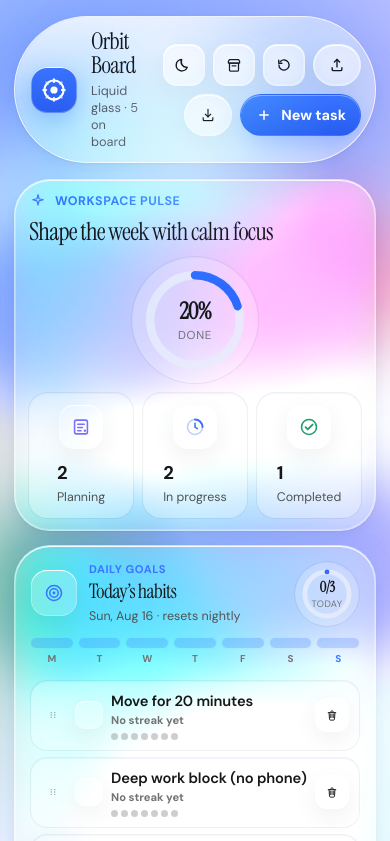
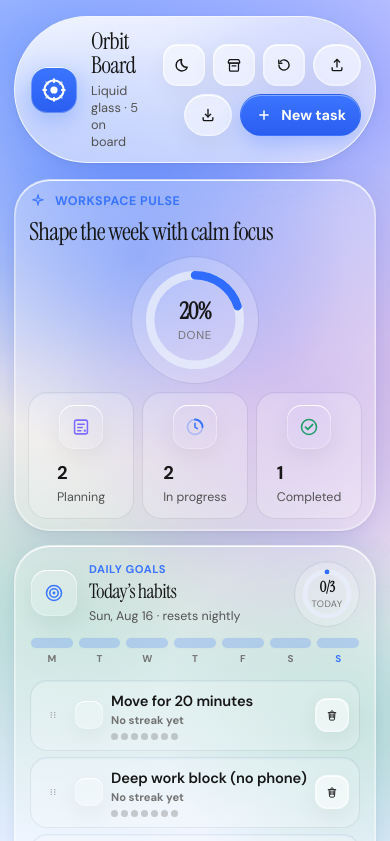
Before and after one commit to dordunu1/cursor-mobile-kanban, a React (Vite) app: page / in a window 390 px wide. Shown: the top 841 px of the page. Built offline with nearby package versions, Linux system fonts and the light colour scheme.

Commit message:
Lighten Liquid Glass for smoother phone scrolling
Drop animated SVG refraction, stop blurring every card/row, freeze scene motion on touch, and use opaque fills on coarse pointers so the board stays polished without the lag.

Co-authored-by: Chriswilder <dordunu1@users.noreply.github.com>

```diff
--- a/public/sw.js
+++ b/public/sw.js
@@ -1,4 +1,4 @@
-const CACHE = 'orbit-board-v4'
+const CACHE = 'orbit-board-v5'
 const SHELL = ['/cursor-mobile-kanban/', '/cursor-mobile-kanban/index.html']
 
 self.addEventListener('install', (event) => {
--- a/src/App.tsx
+++ b/src/App.tsx
@@ -7,7 +7,7 @@ import { ConfirmDialog } from './components/ConfirmDialog'
 import { DailyGoals } from './components/DailyGoals'
 import { FilterBar } from './components/FilterBar'
 import { ImportDialog } from './components/ImportDialog'
-import { GlassScene, LiquidGlassFilters } from './components/LiquidGlassFilters'
+import { GlassScene } from './components/LiquidGlassFilters'
 import { NewTaskModal } from './components/NewTaskModal'
 import { TaskDetail } from './components/TaskDetail'
 import { Toolbar } from './components/Toolbar'
@@ -67,6 +67,9 @@ export default function App() {
   const wipWarned = useRef(false)
 
   useEffect(() => {
+    const finePointer = window.matchMedia('(hover: hover) and (pointer: fine)')
+    if (!finePointer.matches) return
+
     const onMove = (event: PointerEvent) => {
       document.documentElement.style.setProperty('--spot-x', `${event.clientX}px`)
       document.documentElement.style.setProperty('--spot-y', `${event.clientY}px`)
@@ -183,7 +186,6 @@ export default function App() {
 
   return (
     <div className="app-shell">
-      <LiquidGlassFilters />
       <GlassScene />
       <div className="glass-spot" aria-hidden="true" />
       <ConfettiBurst token={confettiToken} />
--- a/src/components/LiquidGlassFilters.tsx
+++ b/src/components/LiquidGlassFilters.tsx
@@ -1,67 +1,4 @@
-/** Hidden SVG filters that approximate Apple Liquid Glass refraction. */
-export function LiquidGlassFilters() {
-  return (
-    <svg className="liquid-glass-svg" aria-hidden="true" width="0" height="0">
-      <defs>
-        <filter
-          id="lg-refract"
-          x="-20%"
-          y="-20%"
-          width="140%"
-          height="140%"
-          colorInterpolationFilters="sRGB"
-        >
-          <feTurbulence
-            type="fractalNoise"
-            baseFrequency="0.012 0.028"
-            numOctaves="3"
-            seed="7"
-            result="noise"
-          >
-            <animate
-              attributeName="baseFrequency"
-              dur="8s"
-              values="0.012 0.028;0.018 0.022;0.012 0.028"
-              repeatCount="indefinite"
-            />
-          </feTurbulence>
-          <feGaussianBlur in="noise" stdDeviation="0.4" result="soft" />
-          <feDisplacementMap
-            in="SourceGraphic"
-            in2="soft"
-            scale="42"
-            xChannelSelector="R"
-            yChannelSelector="G"
-          />
-        </filter>
-        <filter
-          id="lg-refract-strong"
-          x="-25%"
-          y="-25%"
-          width="150%"
-          height="150%"
-          colorInterpolationFilters="sRGB"
-        >
-          <feTurbulence
-            type="fractalNoise"
-            baseFrequency="0.02 0.04"
-            numOctaves="2"
-            seed="11"
-            result="noise"
-          />
-          <feDisplacementMap
-            in="SourceGraphic"
-            in2="noise"
-            scale="56"
-            xChannelSelector="R"
-            yChannelSelector="B"
-          />
-        </filter>
-      </defs>
-    </svg>
-  )
-}
-
+/** Static wash + a few soft orbs. No animated SVG refraction. */
 export function GlassScene() {
   return (
     <div className="glass-scene" aria-hidden="true">
@@ -69,10 +6,6 @@ export function GlassScene() {
       <div className="scene-orb scene-orb-a" />
       <div className="scene-orb scene-orb-b" />
       <div className="scene-orb scene-orb-c" />
-      <div className="scene-orb scene-orb-d" />
-      <div className="scene-orb scene-orb-e" />
-      <div className="scene-band scene-band-a" />
-      <div className="scene-band scene-band-b" />
     </div>
   )
 }
--- a/src/styles/index.css
+++ b/src/styles/index.css
@@ -25,12 +25,11 @@
   --success: #1f9d6a;
   --info: #7c6cff;
 
-  --glass-fill: rgba(255, 255, 255, 0.22);
-  --glass-fill-strong: rgba(255, 255, 255, 0.38);
+  --glass-fill: rgba(255, 255, 255, 0.28);
+  --glass-fill-strong: rgba(255, 255, 255, 0.52);
   --glass-edge: rgba(255, 255, 255, 0.78);
   --glass-edge-dark: rgba(255, 255, 255, 0.45);
-  --glass-filter: blur(28px) saturate(220%) brightness(1.08);
-  --glass-filter-refract: url(#lg-refract) blur(16px) saturate(240%) brightness(1.12);
+  --glass-filter: blur(14px) saturate(160%);
   --glass-spec: linear-gradient(165deg, rgba(255, 255, 255, 0.78) 0%, rgba(255, 255, 255, 0.12) 34%, transparent 58%);
   --glass-inset: inset 0 1px 0 rgba(255, 255, 255, 0.92), inset 0 0 0 1px rgba(255, 255, 255, 0.28);
   --glass-shadow:
@@ -70,8 +69,8 @@
   --accent-ink: #ffffff;
   --accent-glow: rgba(59, 117, 255, 0.4);
 
-  --glass-fill: rgba(10, 18, 44, 0.28);
-  --glass-fill-strong: rgba(14, 26, 58, 0.42);
+  --glass-fill: rgba(10, 18, 44, 0.42);
+  --glass-fill-strong: rgba(14, 26, 58, 0.62);
   --glass-edge: rgba(255, 255, 255, 0.28);
   --glass-edge-dark: rgba(255, 255, 255, 0.16);
   --glass-spec: linear-gradient(165deg, rgba(255, 255, 255, 0.32) 0%, rgba(255, 255, 255, 0.06) 38%, transparent 60%);
@@ -195,15 +194,9 @@ button:disabled {
 .scene-orb {
   position: absolute;
   border-radius: 50%;
-  filter: blur(8px);
-  mix-blend-mode: screen;
-  animation: drift 12s ease-in-out infinite alternate;
-}
-
-@supports (mix-blend-mode: plus-lighter) {
-  .scene-orb {
-    mix-blend-mode: plus-lighter;
-  }
+  will-change: transform;
+  transform: translateZ(0);
+  animation: drift 18s ease-in-out infinite alternate;
 }
 
 .scene-orb-a {
@@ -211,7 +204,7 @@ button:disabled {
   height: 420px;
   left: -80px;
   top: 40px;
-  background: radial-gradient(circle, rgba(47, 107, 255, 0.9), transparent 68%);
+  background: radial-gradient(circle, rgba(47, 107, 255, 0.55), transparent 68%);
 }
 
 .scene-orb-b {
@@ -219,77 +212,41 @@ button:disabled {
   height: 460px;
   right: -120px;
   top: 18%;
-  background: radial-gradient(circle, rgba(124, 108, 255, 0.75), transparent 68%);
-  animation-delay: -3s;
+  background: radial-gradient(circle, rgba(124, 108, 255, 0.42), transparent 68%);
+  animation-delay: -5s;
 }
 
 .scene-orb-c {
   width: 340px;
   height: 340px;
   left: 38%;
-  top: 36%;
-  background: radial-gradient(circle, rgba(255, 255, 255, 0.7), transparent 70%);
-  animation-delay: -6s;
-}
-
-.scene-orb-d {
-  width: 380px;
-  height: 380px;
-  left: 8%;
   top: 62%;
-  background: radial-gradient(circle, rgba(31, 157, 106, 0.55), transparent 68%);
-  animation-delay: -8s;
-}
-
-.scene-orb-e {
-  width: 300px;
-  height: 300px;
-  right: 12%;
-  top: 78%;
-  background: radial-gradient(circle, rgba(255, 92, 122, 0.45), transparent 68%);
-  animation-delay: -11s;
-}
-
-.scene-band {
-  position: absolute;
-  left: -10%;
-  width: 120%;
-  height: 180px;
-  border-radius: 100px;
-  filter: blur(28px);
-  opacity: 0.55;
-  animation: band-drift 18s ease-in-out infinite alternate;
-}
-
-.scene-band-a {
-  top: 24%;
-  background: linear-gradient(90deg, #2f6bff, #7c6cff, #ff5c7a);
-  transform: rotate(-8deg);
-}
-
-.scene-band-b {
-  top: 58%;
-  background: linear-gradient(90deg, #1f9d6a, #3b75ff, #7c6cff);
-  transform: rotate(7deg);
-  animation-delay: -7s;
+  background: radial-gradient(circle, rgba(31, 157, 106, 0.28), transparent 70%);
+  animation-delay: -9s;
 }
 
 .glass-spot {
+  display: none;
   position: fixed;
   inset: 0;
   z-index: 8;
   pointer-events: none;
   background:
-    radial-gradient(240px circle at var(--spot-x, 50%) var(--spot-y, 18%), rgba(255, 255, 255, 0.42), transparent 58%),
-    radial-gradient(420px circle at var(--spot-x, 50%) var(--spot-y, 18%), rgba(47, 107, 255, 0.16), transparent 70%);
+    radial-gradient(240px circle at var(--spot-x, 50%) var(--spot-y, 18%), rgba(255, 255, 255, 0.34), transparent 58%),
+    radial-gradient(420px circle at var(--spot-x, 50%) var(--spot-y, 18%), rgba(47, 107, 255, 0.12), transparent 70%);
   mix-blend-mode: overlay;
 }
 
-.liquid-glass-svg {
-  position: absolute;
-  width: 0;
-  height: 0;
-  overflow: hidden;
+@media (hover: hover) and (pointer: fine) {
+  .glass-spot {
+    display: block;
+  }
+}
+
+@media (prefers-reduced-motion: reduce), (pointer: coarse) {
+  .scene-orb {
+    animation: none;
+  }
 }
 
 .app-frame {
@@ -317,37 +274,33 @@ button:disabled {
 .filter-bar,
 .column,
 .sheet,
-.task-card,
 .toast,
-.drag-preview,
-.glass-float-menu,
-.glass-select-trigger,
-.pulse-stat,
-.daily-goal-row,
-.empty-column,
-.filter-search,
-.quick-add,
-.comment,
-.archive-row,
-.daily-goals-empty,
-.collapsed-lane {
+.glass-float-menu {
   backdrop-filter: var(--glass-filter);
   -webkit-backdrop-filter: var(--glass-filter);
 }
 
-@supports (backdrop-filter: url(#lg-refract)) {
+@media (pointer: coarse), (max-width: 900px) {
   .toolbar,
-  .column,
-  .sheet,
   .board-pulse,
   .daily-goals,
   .filter-bar,
-  .task-card,
+  .column,
+  .sheet,
   .toast,
-  .glass-float-menu,
-  .glass-select-trigger {
-    backdrop-filter: var(--glass-filter-refract);
-    -webkit-backdrop-filter: var(--glass-filter-refract);
+  .glass-float-menu {
+    backdrop-filter: none;
+    -webkit-backdrop-filter: none;
+  }
+
+  .toolbar,
+  .board-pulse,
+  .daily-goals,
+  .filter-bar,
+  .column,
+  .sheet,
+  .glass-float-menu {
+    background: var(--surface-elevated);
   }
 }
 
@@ -359,8 +312,6 @@ button:disabled {
   padding: 12px 14px 12px 16px;
   border-radius: 999px;
   background: var(--glass-fill-strong);
-  backdrop-filter: var(--glass-filter);
-  -webkit-backdrop-filter: var(--glass-filter);
   border: 1px solid var(--glass-edge);
   box-shadow: var(--glass-shadow);
   animation: rise-in 560ms cubic-bezier(0.22, 1, 0.36, 1) both;
@@ -376,19 +327,8 @@ button:disabled {
   inset: 0;
   pointer-events: none;
   background:
-    radial-gradient(280px circle at var(--spot-x, 40%) var(--spot-y, 20%), rgba(255, 255, 255, 0.55), transparent 55%),
+    radial-gradient(280px circle at var(--spot-x, 40%) var(--spot-y, 20%), rgba(255, 255, 255, 0.35), transparent 55%),
     var(--glass-spec);
-}
-
-.toolbar::after {
-  content: '';
-  position: absolute;
-  inset: 0;
-  pointer-events: none;
-  border-radius: inherit;
-  box-shadow: inset 1px 0 0 rgba(47, 107, 255, 0.35), inset -1px 0 0 rgba(255, 92, 122, 0.28);
-  mix-blend-mode: screen;
-  opacity: 0.7;
 }
 
 .toolbar > * {
@@ -473,8 +413,6 @@ button:disabled {
   color: var(--text);
   border: 1px solid var(--glass-edge-dark);
   box-shadow: var(--shadow-out-soft);
-  backdrop-filter: blur(16px) saturate(160%);
-  -webkit-backdrop-filter: blur(16px) saturate(160%);
   transition: transform 160ms ease, box-shadow 160ms ease, filter 160ms ease, background 160ms ease;
 }
 
@@ -787,10 +725,8 @@ button:disabled {
   pointer-events: none;
   border-radius: inherit;
   box-shadow:
-    inset 1px 0 0 rgba(47, 107, 255, 0.4),
-    inset -1px 0 0 rgba(255, 92, 122, 0.28),
-    inset 0 1px 0 rgba(255, 255, 255, 0.65);
-  mix-blend-mode: screen;
+    inset 0 1px 0 rgba(255, 255, 255, 0.55),
+    inset 0 0 0 1px rgba(255, 255, 255, 0.12);
 }
 
 .column.is-over {
@@ -871,7 +807,7 @@ button:disabled {
   position: relative;
   text-align: left;
   border-radius: var(--radius-md);
-  background: var(--glass-fill-strong);
+  background: var(--surface-elevated);
   border: 1px solid var(--glass-edge-dark);
   padding: 14px 14px 12px;
   box-shadow: var(--shadow-out-soft);
@@ -1067,12 +1003,18 @@ button:disabled {
   position: fixed;
   inset: 0;
   z-index: 40;
-  background: rgba(8, 16, 40, 0.28);
-  backdrop-filter: blur(18px) saturate(140%);
-  -webkit-backdrop-filter: blur(18px) saturate(140%);
+  background: rgba(8, 16, 40, 0.42);
   display: grid;
   place-items: end center;
   animation: fade-in 180ms ease both;
+}
+
+@media (hover: hover) and (pointer: fine) {
+  .overlay {
+    background: rgba(8, 16, 40, 0.28);
+    backdrop-filter: blur(12px) saturate(140%);
+    -webkit-backdrop-filter: blur(12px) saturate(140%);
+  }
 }
 
 @media (min-width: 760px) {
@@ -1153,9 +1095,7 @@ button:disabled {
 .field textarea {
   width: 100%;
   border: 1px solid var(--glass-edge-dark);
-  background: var(--glass-fill);
-  backdrop-filter: blur(16px) saturate(160%);
-  -webkit-backdrop-filter: blur(16px) saturate(160%);
+  background: var(--surface-elevated);
   border-radius: 16px;
   padding: 12px 14px;
   outline: none;
@@ -1370,7 +1310,7 @@ button:disabled {
   padding: 0 12px;
   border-radius: 16px;
   border: 1px solid var(--glass-edge);
-  background: var(--glass-fill);
+  background: var(--surface-elevated);
   color: var(--text);
   box-shadow: var(--shadow-out-soft);
   font: inherit;
@@ -1448,10 +1388,8 @@ button:disabled {
   pointer-events: none;
   border-radius: inherit;
   box-shadow:
-    inset 1px 0 0 rgba(47, 107, 255, 0.38),
-    inset -1px 0 0 rgba(255, 92, 122, 0.26),
-    inset 0 1px 0 rgba(255, 255, 255, 0.7);
-  mix-blend-mode: screen;
+    inset 0 1px 0 rgba(255, 255, 255, 0.55),
+    inset 0 0 0 1px rgba(255, 255, 255, 0.12);
 }
 
 .glass-float-menu-list {
@@ -2164,8 +2102,7 @@ button:disabled {
     transition: none !important;
   }
 
-  .scene-orb,
-  .scene-band {
+  .scene-orb {
     animation: none;
   }
 }
```
